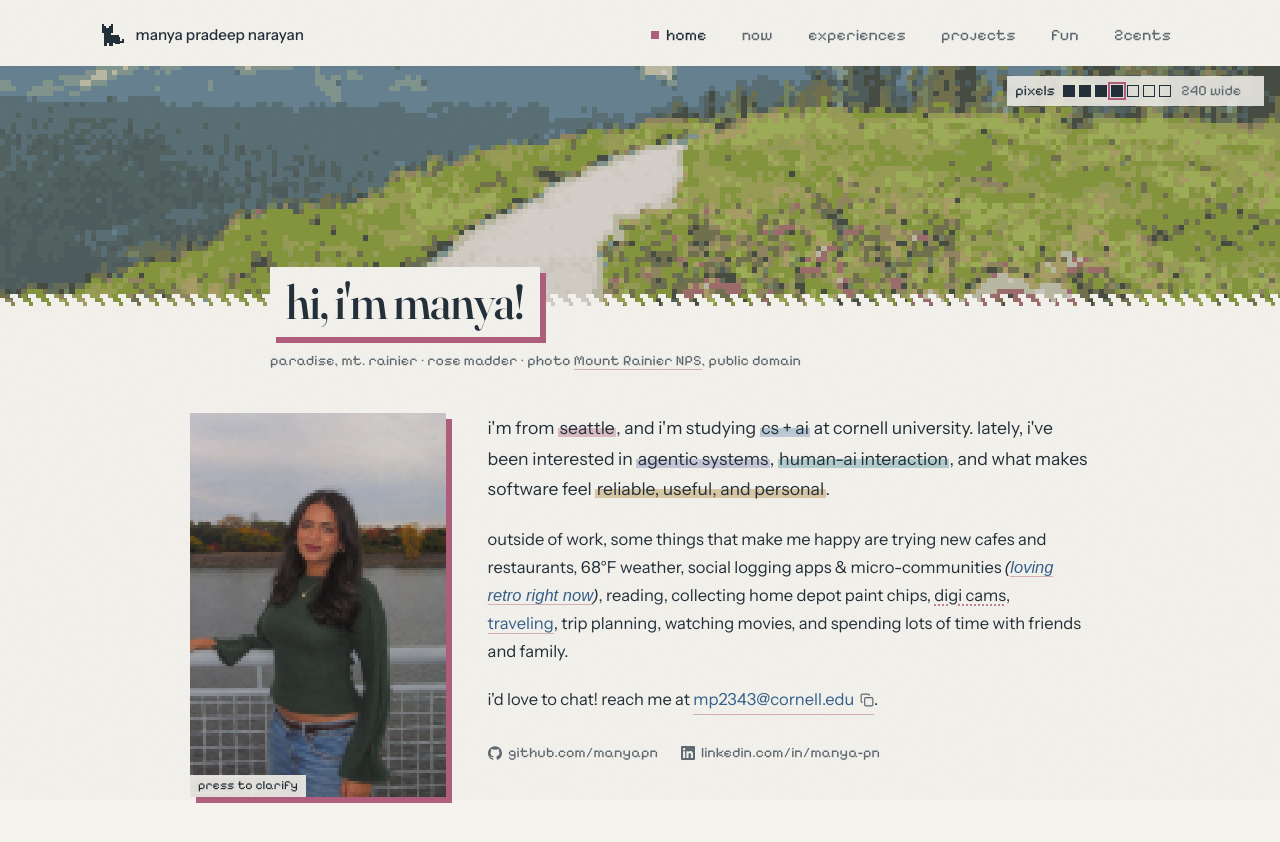
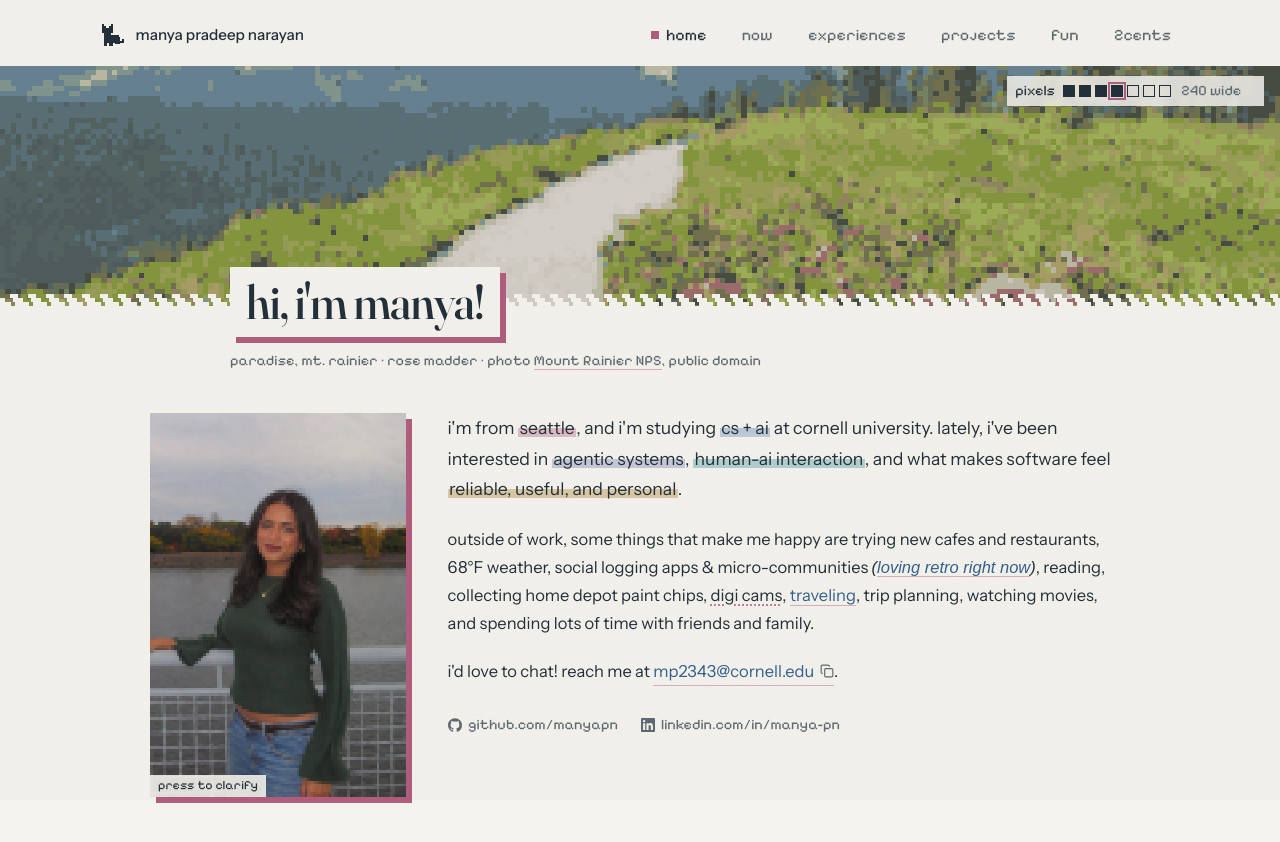
Before and after one commit to manyapn/manyapn-site-v3, a Next.js app: page / in a window 1280 px wide. Shown: the top 842 px of the page. Built offline with nearby package versions, Linux system fonts and the light colour scheme; a web font is replaced by a local one.

Commit message:
wider still

```diff
--- a/src/app/globals.css
+++ b/src/app/globals.css
@@ -36,7 +36,7 @@
 
   --ease-out: cubic-bezier(0.16, 1, 0.3, 1);
   --px-steps: steps(5, end);
-  --wrap: 780px;
+  --wrap: 860px;
   --frame: 1120px;
 }
 
@@ -185,7 +185,7 @@ mark { color: inherit; padding: 0 0.08em; }
 /* ─── Layout ─────────────────────────────────────────── */
 .frame { max-width: var(--frame); margin: 0 auto; padding: 0 20px; }
 .wrap  { max-width: var(--wrap);  margin: 0 auto; padding: 0 20px; }
-.wrap-wide { max-width: 940px; margin: 0 auto; padding: 0 20px; }
+.wrap-wide { max-width: 1020px; margin: 0 auto; padding: 0 20px; }
 
 main { padding-bottom: 3rem; }
 
```
